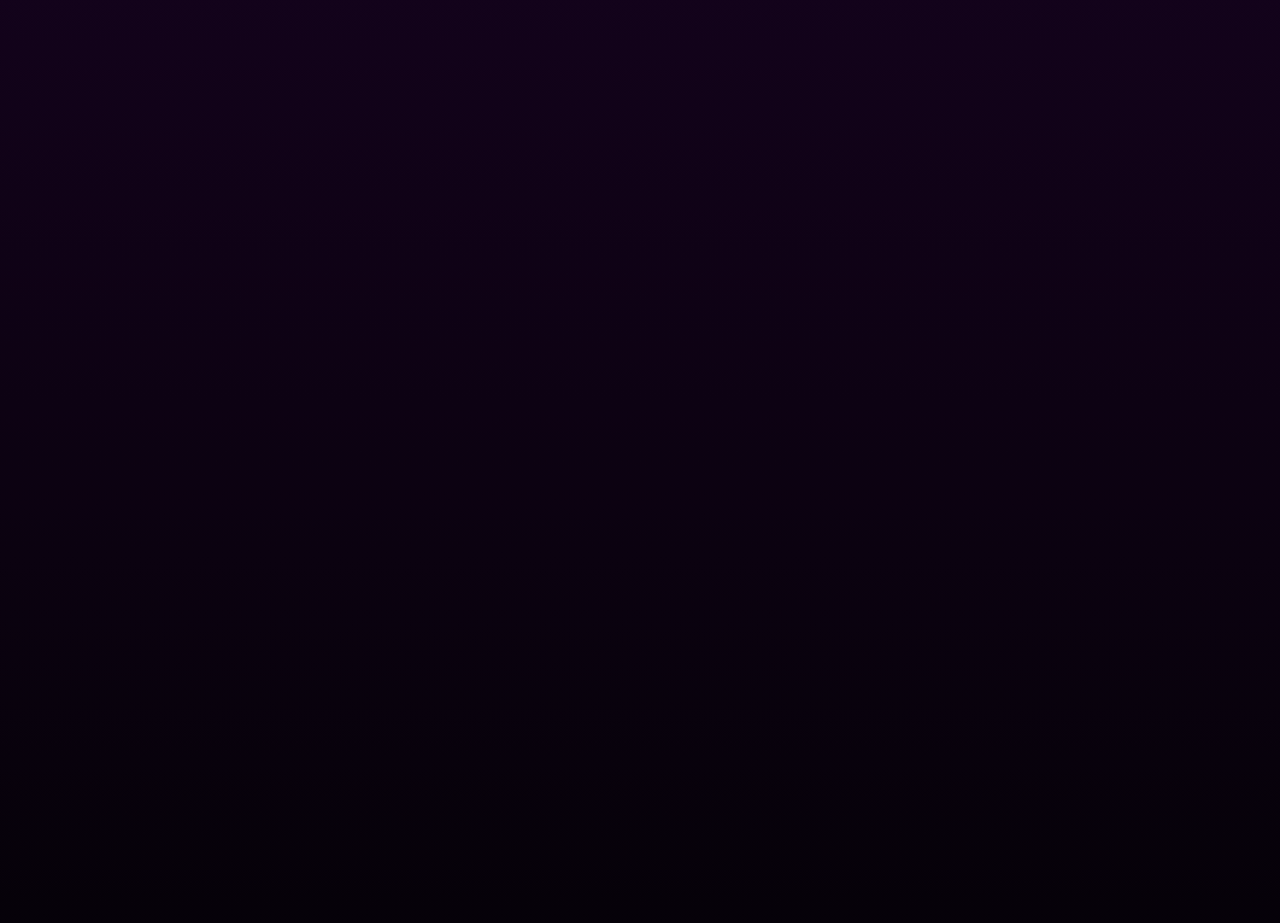
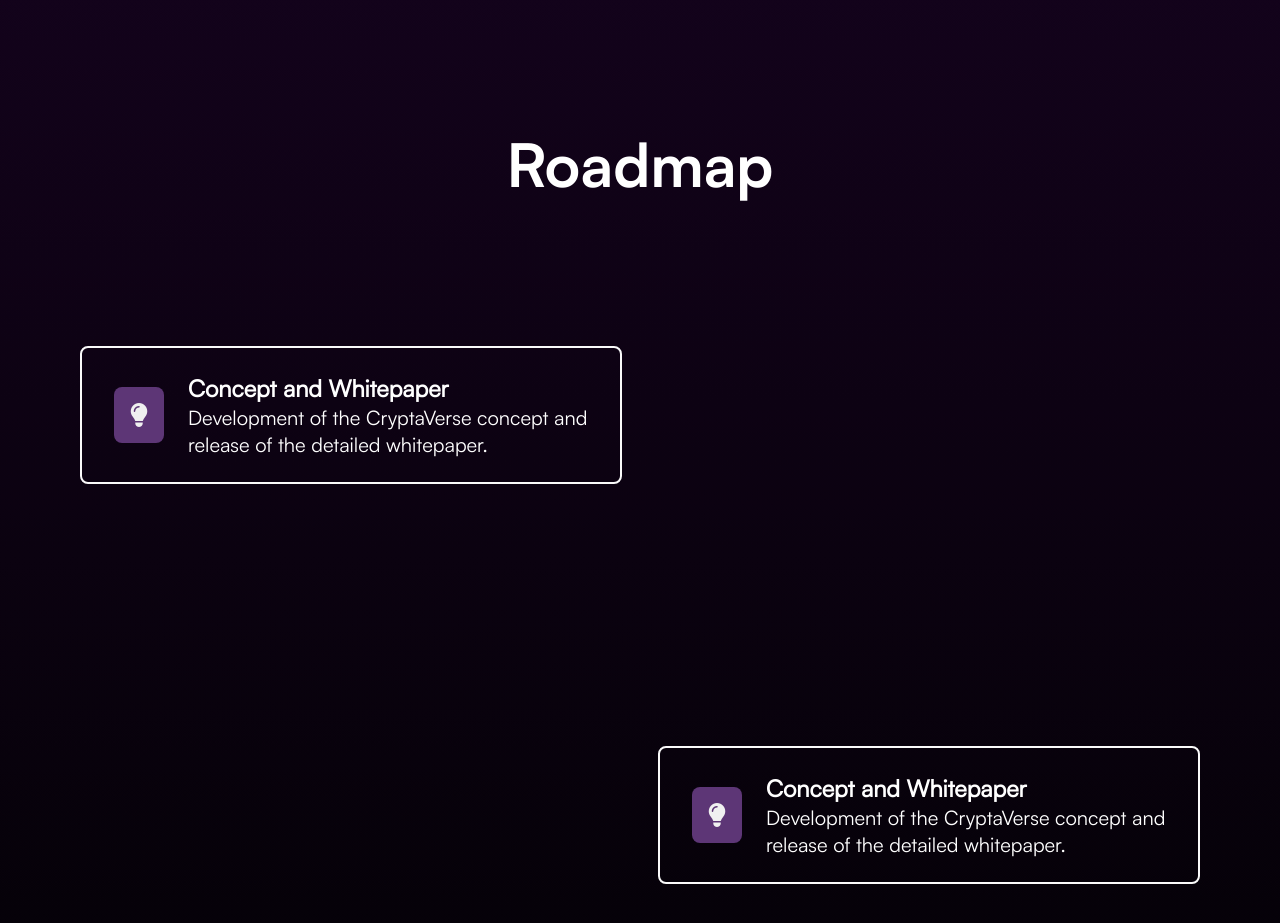
Before and after one commit to dav1-fer/Cryptaverse, a plain HTML site: page index.html in a window 1280 px wide. Shown: the part 3500-4423 px from the top of the page. Drawn offline with nearby package versions, Linux system fonts and the light colour scheme; a script that the page names is missing.

Commit message:
Roadmap Structure 1

```diff
--- a/index.html
+++ b/index.html
@@ -45,7 +45,7 @@
         </aside>
     </main>
     <section id="stats-banner">
-        <figure class="card-wrapper">
+        <figure class="stat-wrapper">
             <i class="fa-solid fa-earth-europe"></i>
             <figcaption>
                 <p>Total Users</p>
@@ -54,7 +54,7 @@
                 </h4>
             </figcaption>
         </figure>
-        <figure class="card-wrapper">
+        <figure class="stat-wrapper">
             <i class="fa-solid fa-money-bill-transfer"></i>
             <figcaption>
                 <p>Daily Transactions</p>
@@ -63,7 +63,7 @@
                 </h4>
             </figcaption>
         </figure>
-        <figure class="card-wrapper">
+        <figure class="stat-wrapper">
             <i class="fa-solid fa-arrow-trend-up"></i>
             <figcaption>
                 <p>Market Cap</p>
@@ -72,7 +72,7 @@
                 </h4>
             </figcaption>
         </figure>
-        <figure class="card-wrapper">
+        <figure class="stat-wrapper">
             <i class="fa-solid fa-users"></i>
             <figcaption>
                 <p>Community Members</p>
@@ -194,8 +194,87 @@
           </div>
     </section>
     <section id="roadmap-section">
+      <h2>Roadmap</h2>
+        <div class="card-wrapper step1">
+          <div class="icon-wrapper">
+            <i class="fa-solid fa-lightbulb"></i>
+          </div>
+          <div class="text-container">
+            <h3>Concept and Whitepaper</h3>
+            <p>Development of the CryptaVerse concept and release of the detailed whitepaper.</p>
+          </div>
+        </div>
 
-    </section>
+        <div class="card-wrapper step2">
+          <div class="icon-wrapper">
+            <i class="fa-solid fa-lightbulb"></i>
+          </div>
+          <div class="text-container">
+            <h3>Concept and Whitepaper</h3>
+            <p>Development of the CryptaVerse concept and release of the detailed whitepaper.</p>
+          </div>
+        </div>
+
+        <!-- <div class="card-wrapper step3">
+          <div class="icon-wrapper">
+            <i class="fa-solid fa-lightbulb"></i>
+          </div>
+          <div class="text-container">
+            <h3>Concept and Whitepaper</h3>
+            <p>Development of the CryptaVerse concept and release of the detailed whitepaper.</p>
+          </div>
+        </div>
+
+        <div class="card-wrapper step4">
+          <div class="icon-wrapper">
+            <i class="fa-solid fa-lightbulb"></i>
+          </div>
+          <div class="text-container step5">
+            <h3>Concept and Whitepaper</h3>
+            <p>Development of the CryptaVerse concept and release of the detailed whitepaper.</p>
+          </div>
+        </div>
+
+        <div class="card-wrapper step5">
+          <div class="icon-wrapper">
+            <i class="fa-solid fa-lightbulb"></i>
+          </div>
+          <div class="text-container">
+            <h3>Concept and Whitepaper</h3>
+            <p>Development of the CryptaVerse concept and release of the detailed whitepaper.</p>
+          </div>
+        </div>
+
+        <div class="card-wrapper step6">
+          <div class="icon-wrapper">
+            <i class="fa-solid fa-lightbulb"></i>
+          </div>
+          <div class="text-container">
+            <h3>Concept and Whitepaper</h3>
+            <p>Development of the CryptaVerse concept and release of the detailed whitepaper.</p>
+          </div>
+        </div>
+
+        <div class="card-wrapper step7">
+          <div class="icon-wrapper">
+            <i class="fa-solid fa-lightbulb"></i>
+          </div>
+          <div class="text-container">
+            <h3>Concept and Whitepaper</h3>
+            <p>Development of the CryptaVerse concept and release of the detailed whitepaper.</p>
+          </div>
+        </div>
+
+        <div class="card-wrapper step8">
+          <div class="icon-wrapper">
+            <i class="fa-solid fa-lightbulb"></i>
+          </div>
+          <div class="text-container">
+            <h3>Concept and Whitepaper</h3>
+            <p>Development of the CryptaVerse concept and release of the detailed whitepaper.</p>
+          </div>
+        </div>
+    </section> -->
 
 
     <script src="http://cdnjs.cloudflare.com/ajax/libs/waypoints/2.0.3/waypoints.min.js"></script> <!-- script for counterUp Animation -->
--- a/style.css
+++ b/style.css
@@ -205,23 +205,23 @@
     padding: 48px 0 80px 0;
     background: linear-gradient(180deg, rgba(2,2,60,1) 15%, rgba(0,0,0, 0) 100%) ;
 }
-.card-wrapper{
+.stat-wrapper{
     display: flex;
     flex-direction: column;
     align-items: center;
     padding: 0 80px;
 }
 
-.card-wrapper i{
+.stat-wrapper i{
     font-size: 48px;
     padding-bottom: 16px;
 }
-.card-wrapper figcaption p{
+.stat-wrapper figcaption p{
     font-family: "Satoshi-Medium", sans-serif;
     text-align: center;
     padding-bottom: 8px;
 }
-.card-wrapper  figcaption h4{
+.stat-wrapper  figcaption h4{
     font-family: "Satoshi-Bold";
     font-size: 42px;
     text-align: center;
@@ -384,7 +384,56 @@
     margin-top: 8px;
   }
 
+  #roadmap-section{
+    display: flex;
+    justify-content: center;
+    align-items: center;
+    margin-top: 200px;
+  }
+  #roadmap-section h2{
+    font-family: "Satoshi-Bold", sans-serif;
+    font-size: 60px;
+    margin-bottom: 104px;
+  }
 
+  .card-wrapper{
+    display: flex;
+    align-items: center;
+    padding: 24px 32px;
+    border: 2px solid #fafafa;
+    border-radius: 8px;
+  }
+  .icon-wrapper{
+    display: flex;
+    justify-content: center;
+    align-items: center;
+    background-color: #5D3676;
+    border-radius: 8px;
+    padding: 16px;
+    margin-right: 24px;
+  }
+  .fa-lightbulb{
+    font-size: 24px;
+  }
+
+  .text-container p{
+    width: 400px;
+  }
+
+
+  /* positioning of the cards by individual classes */
+  /* 400px of vertical spacing between cards */
+
+  .step1{
+    position: absolute;
+    transform: translateY(200px);
+    left: 80px;
+  }
+  .step2{
+    position: absolute;
+    transform: translateY(600px);
+    right: 80px;
+  }
 
 
 
```
